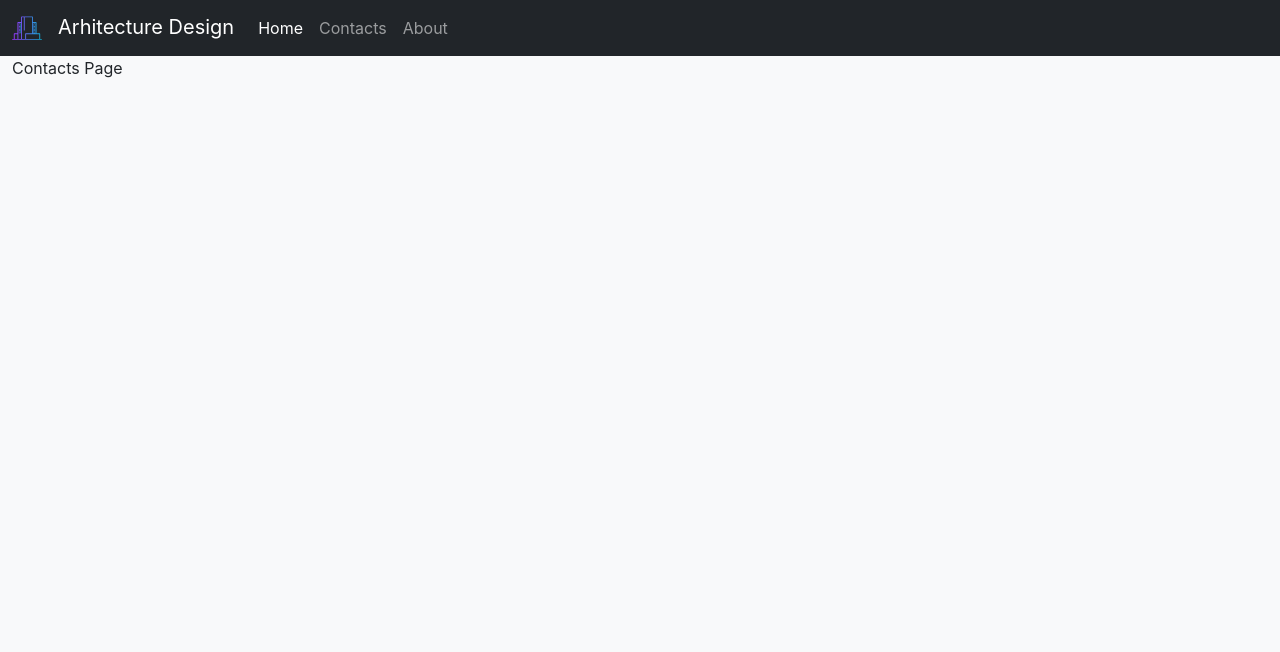
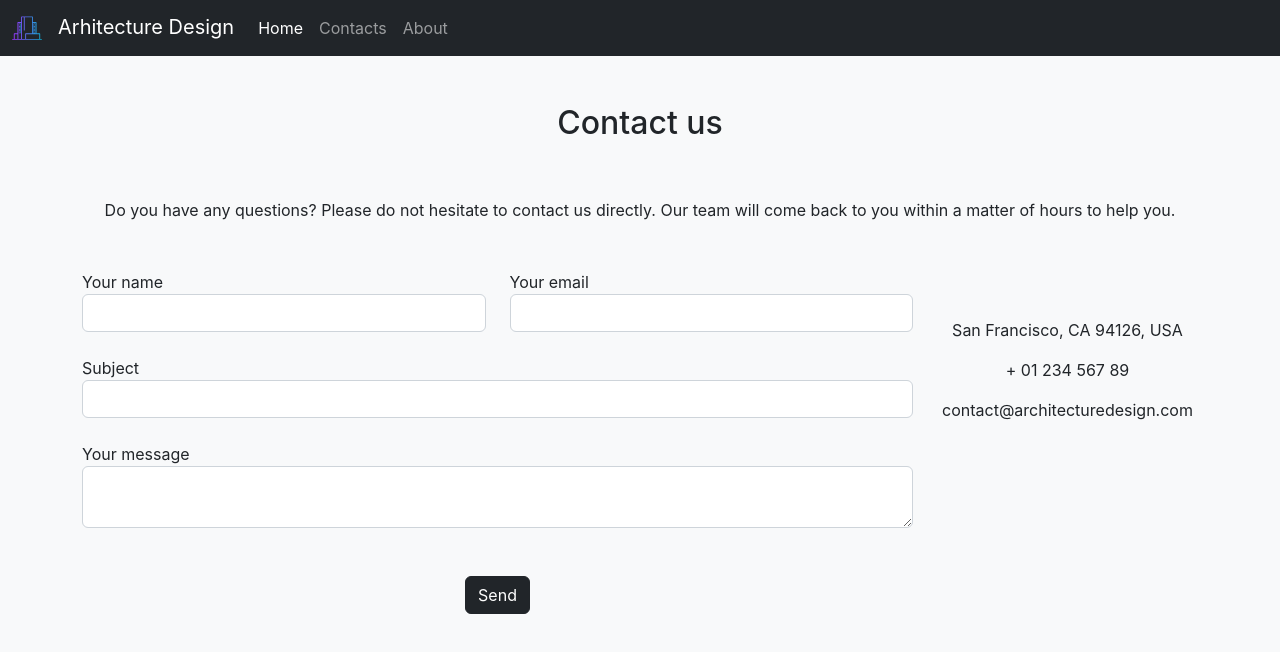
Before and after one commit to MikaelaMacari/react-learning, a React (Create React App) app in the folder react-application/: page /contacts in a window 1280 px wide. Shown: the top 652 px of the page. Built offline with nearby package versions, Linux system fonts and the light colour scheme.

Commit message:
added about page and contact page content

```diff
--- a/react-application/src/App.js
+++ b/react-application/src/App.js
@@ -1,14 +1,14 @@
 import "./App.css";
 import BaseRouter from "./routes";
 import { Outlet } from "react-router-dom";
-import React from "react";
+import { Suspense } from "react";
 
 function App() {
   return (
     <>
-      <React.Suspense fallback={<div>Loading...</div>}>
+      <Suspense fallback={<div>Loading...</div>}>
         <BaseRouter />
-      </React.Suspense>
+      </Suspense>
       <Outlet />
     </>
   );
--- a/react-application/src/components/layout/layout.jsx
+++ b/react-application/src/components/layout/layout.jsx
@@ -1,9 +1,6 @@
-import React, { lazy, startTransition } from "react";
+import React, { lazy } from "react";
 
 export const LayoutType = {
-  // about: startTransition(() => import("../../pages/about")),
-  // contacts: startTransition(() => import("../../pages/contacts")),
-  // default: startTransition(() => import("../../layouts/default")),
   about: lazy(() => import("../../pages/about")),
   contacts: lazy(() => import("../../pages/contacts")),
   default: lazy(() => import("../../layouts/default")),
--- a/react-application/src/pages/about.jsx
+++ b/react-application/src/pages/about.jsx
@@ -1,10 +1,52 @@
 import React from "react";
+import { Link } from "react-router-dom";
 
 const AboutPage = () => {
   return (
-    <>
-      <div>About Page</div>
-    </>
+    <div className="container">
+      <div className="py-5 mb-4 bg-light rounded-3">
+        <h1 className="display-5 fw-bold">About us</h1>
+        <p className="col-md-8 fs-4">
+          There are many variations of passages of Lorem Ipsum available, but the majority have suffered alteration in some form, by injected humour,
+          or randomised words which don't look even slightly believable. If you are going to use a passage of Lorem Ipsum, you need to be sure there
+          isn't anything embarrassing hidden in the middle of text. All the Lorem Ipsum generators on the Internet.
+        </p>
+        <Link to="/">
+          <button className="btn btn-dark btn-lg" type="button">
+            Go to home page
+          </button>
+        </Link>
+      </div>
+
+      <div className="row align-items-md-stretch">
+        <div className="col-md-6">
+          <div className="h-100 p-5 text-white bg-dark rounded-3">
+            <h2>Our Mission</h2>
+            <p>
+              It is a long established fact that a reader will be distracted by the readable content of a page when looking at its layout. The point
+              of using Lorem Ipsum is that it has a more-or-less normal distribution of letters, as opposed to using 'Content here, content here',
+              making it look like readable English.
+            </p>
+            <button className="btn btn-light" type="button">
+              See more...
+            </button>
+          </div>
+        </div>
+        <div className="col-md-6">
+          <div className="h-100 p-5 bg-light border rounded-3">
+            <h2>Our history</h2>
+            <p>
+              Many desktop publishing packages and web page editors now use Lorem Ipsum as their default model text, and a search for 'lorem ipsum'
+              will uncover many web sites still in their infancy. Various versions have evolved over the years, sometimes by accident, sometimes on
+              purpose.
+            </p>
+            <button className="btn btn-dark" type="button">
+              See more...
+            </button>
+          </div>
+        </div>
+      </div>
+    </div>
   );
 };
 
--- a/react-application/src/pages/contacts.jsx
+++ b/react-application/src/pages/contacts.jsx
@@ -1,7 +1,88 @@
 import React from "react";
+import { Link } from "react-router-dom";
 
 const ContactsPage = () => {
-  return <div>Contacts Page</div>;
+  return (
+    <div className="container">
+      <h2 className="h1-responsive font-weight-bold text-center py-5">Contact us</h2>
+
+      <p className="text-center w-responsive mx-auto mb-5">
+        Do you have any questions? Please do not hesitate to contact us directly. Our team will come back to you within a matter of hours to help you.
+      </p>
+
+      <div className="row ">
+        <div className="col-md-9 mb-md-0 mb-5">
+          <form id="contact-form" name="contact-form" action="mail.php" method="POST">
+            <div className="row pb-4">
+              <div className="col-md-6">
+                <div className="md-form mb-0">
+                  <label for="name" className="">
+                    Your name
+                  </label>
+                  <input type="text" id="name" name="name" className="form-control" />
+                </div>
+              </div>
+
+              <div className="col-md-6">
+                <div className="md-form mb-0">
+                  <label for="email" className="">
+                    Your email
+                  </label>
+                  <input type="text" id="email" name="email" className="form-control" />
+                </div>
+              </div>
+            </div>
+
+            <div className="row pb-4">
+              <div className="col-md-12">
+                <div className="md-form mb-0">
+                  <label for="subject" className="">
+                    Subject
+                  </label>
+                  <input type="text" id="subject" name="subject" className="form-control" />
+                </div>
+              </div>
+            </div>
+
+            <div className="row pb-5">
+              <div className="col-md-12">
+                <div className="md-form">
+                  <label for="message">Your message</label>
+                  <textarea type="text" id="message" name="message" rows="2" className="form-control md-textarea"></textarea>
+                </div>
+              </div>
+            </div>
+          </form>
+
+          <div className="text-center text-md-left">
+            <Link to="/" className="btn btn-dark">
+              Send
+            </Link>
+          </div>
+          <div className="status"></div>
+        </div>
+
+        <div className="col-md-3 text-center mt-5">
+          <ul className="list-unstyled mb-0">
+            <li>
+              <i className="fas fa-map-marker-alt fa-2x"></i>
+              <p>San Francisco, CA 94126, USA</p>
+            </li>
+
+            <li>
+              <i className="fas fa-phone mt-4 fa-2x"></i>
+              <p>+ 01 234 567 89</p>
+            </li>
+
+            <li>
+              <i className="fas fa-envelope mt-4 fa-2x"></i>
+              <p>contact@architecturedesign.com</p>
+            </li>
+          </ul>
+        </div>
+      </div>
+    </div>
+  );
 };
 
 export default ContactsPage;
--- a/react-application/src/pages/home.jsx
+++ b/react-application/src/pages/home.jsx
@@ -1,5 +1,6 @@
 import React from "react";
 import hero from "../assets/images/hero_section.jpg";
+import { Link } from "react-router-dom";
 
 const HomePage = () => {
   return (
@@ -18,12 +19,16 @@ const HomePage = () => {
             including versions of Lorem Ipsum.
           </p>
           <div className="d-grid gap-2 d-md-flex justify-content-md-start">
+            <Link to="/about">
               <button type="button" className="btn btn-dark btn-lg px-4 me-md-2">
                 About us
               </button>
+            </Link>
+            <Link to="/contacts">
               <button type="button" className="btn btn-outline-dark btn-lg px-4">
                 Contacts
               </button>
+            </Link>
           </div>
         </div>
       </div>
```
Lines whose indentation alone changed are shown as unchanged.
